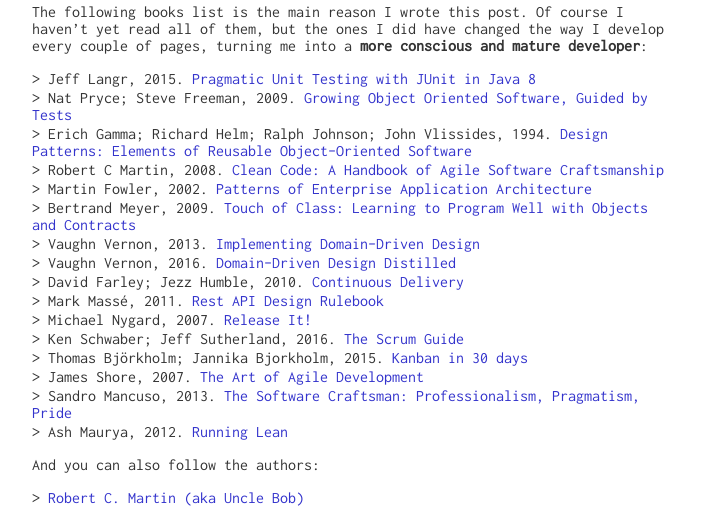
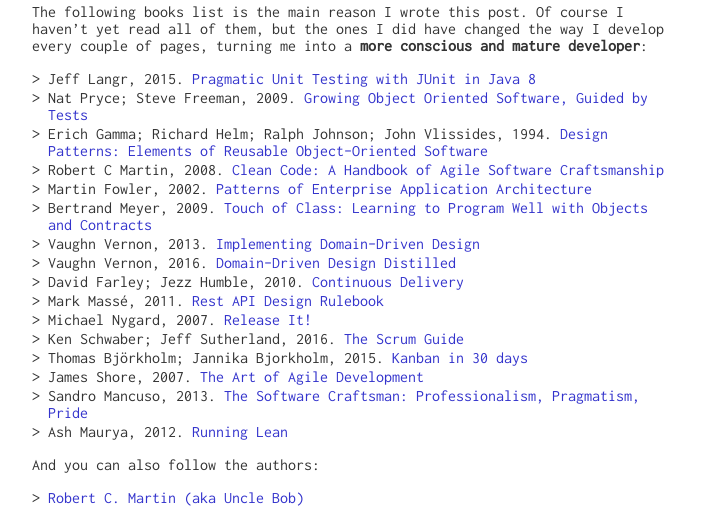
Before and after one commit to fefas/blog.fefas.net, a Jekyll site: the page built from _posts/2017-06-20-what-should-a-developer-really-catch?.md, in a window 1280 px wide. Shown: the part 2382-2890 px from the top of the page, without its empty margins (288-991 px from the left). Built offline with Jekyll 4.4.1, drawn with Linux system fonts in a browser that asks for light colours.

Commit message:
Fix list layout

```diff
--- a/assets/styles.sass
+++ b/assets/styles.sass
@@ -40,7 +40,8 @@ $image-width: 100%
 
 $content-list-style-type: none
 $content-list-item-before-chars: "> "
-$content-list-item-padding: 0
+$content-list-item-padding: 0 0 0 $font-size
+$content-list-text-indent: -$font-size
 $content-list-item-margin: 2px 0
 
 $post-page-nav-link-color: $font-color
@@ -137,8 +138,9 @@ main
     list-style-type: $content-list-style-type
 
     li
+      margin: $content-list-item-margin
       padding: $content-list-item-padding
-      margin: $content-list-item-margin
+      text-indent: $content-list-text-indent
 
       span.post-date
         float: right
```
